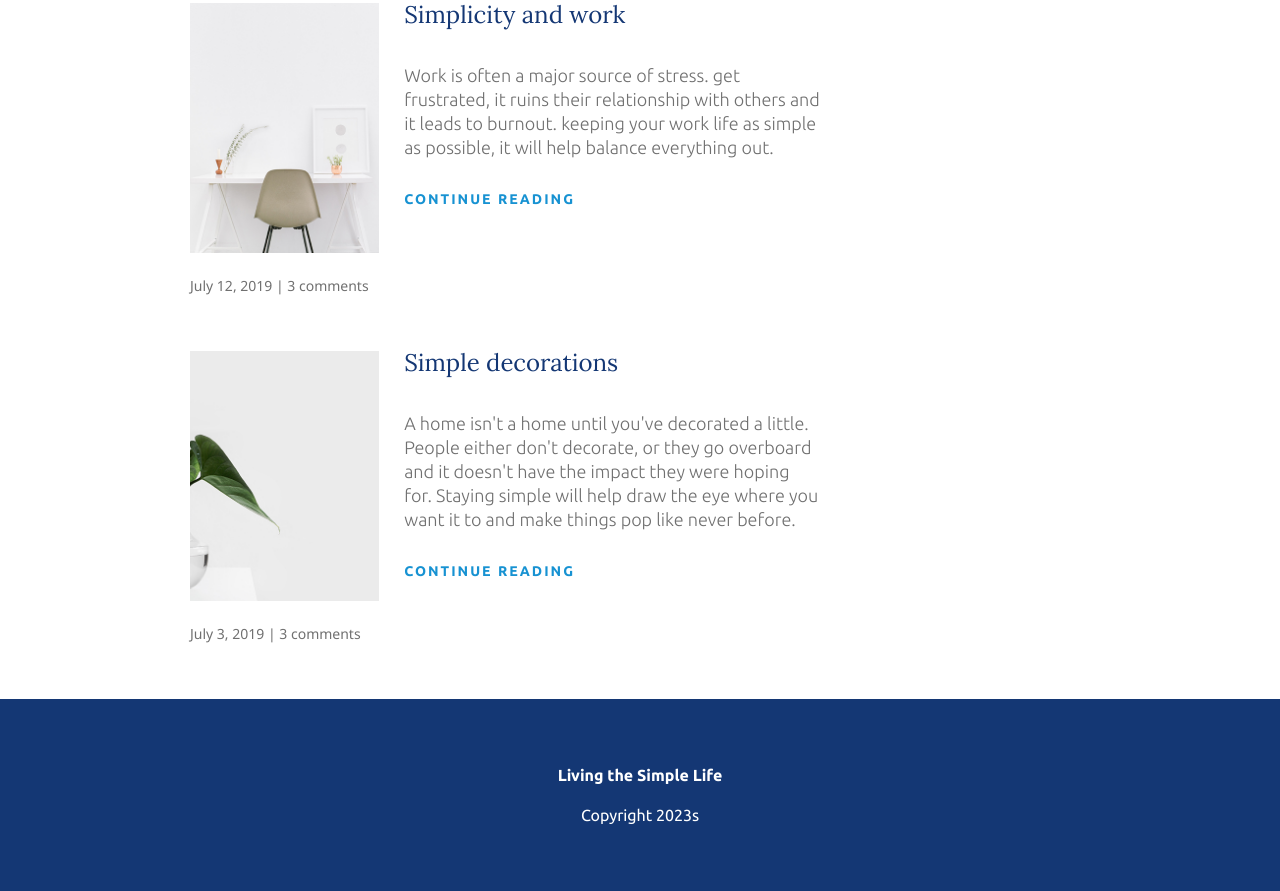
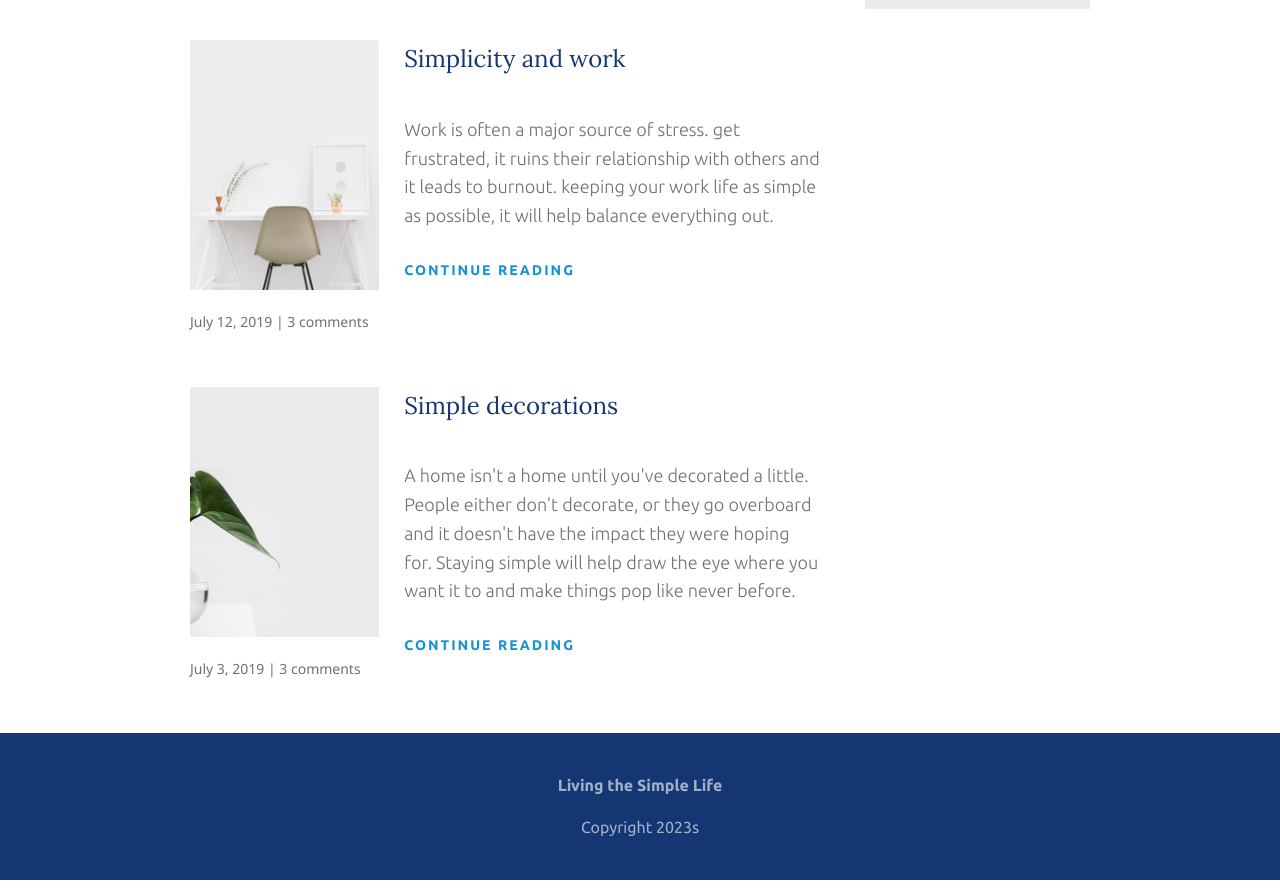
Before and after one commit to VishaalC/responsive-design, a plain HTML site: page a-simple-life/index.html in a window 1280 px wide. Shown: the part 1189-2080 px from the top of the page. Drawn offline with Linux system fonts and the light colour scheme.

Commit message:
Add files

```diff
--- a/a-simple-life/styles.css
+++ b/a-simple-life/styles.css
@@ -3,7 +3,7 @@ body {
     margin: 0;
     padding: 0;
     font-family: 'Ubuntu', sans-serif;
-    line-height: 1.5em;
+    line-height: 1.6;
 }
 
 h1,h2,h3 {
@@ -54,6 +54,7 @@ header {
     padding: 2em;
     text-align: center;
     margin-bottom: 2em;
+    line-height: 1.4;
 }
 
 header h1 {
@@ -167,6 +168,7 @@ strong {
     font-size: 1.125rem;
     font-weight: bold;
     letter-spacing: 2px;
+    line-height: 1.4;
 }
 
 .widget-body {
@@ -288,7 +290,7 @@ strong {
 /*footer*/
 footer {
     background: #143774;
-    color: white;
+    color: rgba(255, 255, 255, 0.6);
     text-align: center;
-    padding: 3em 0;
+    padding: 1.5em 0;
 }
```
